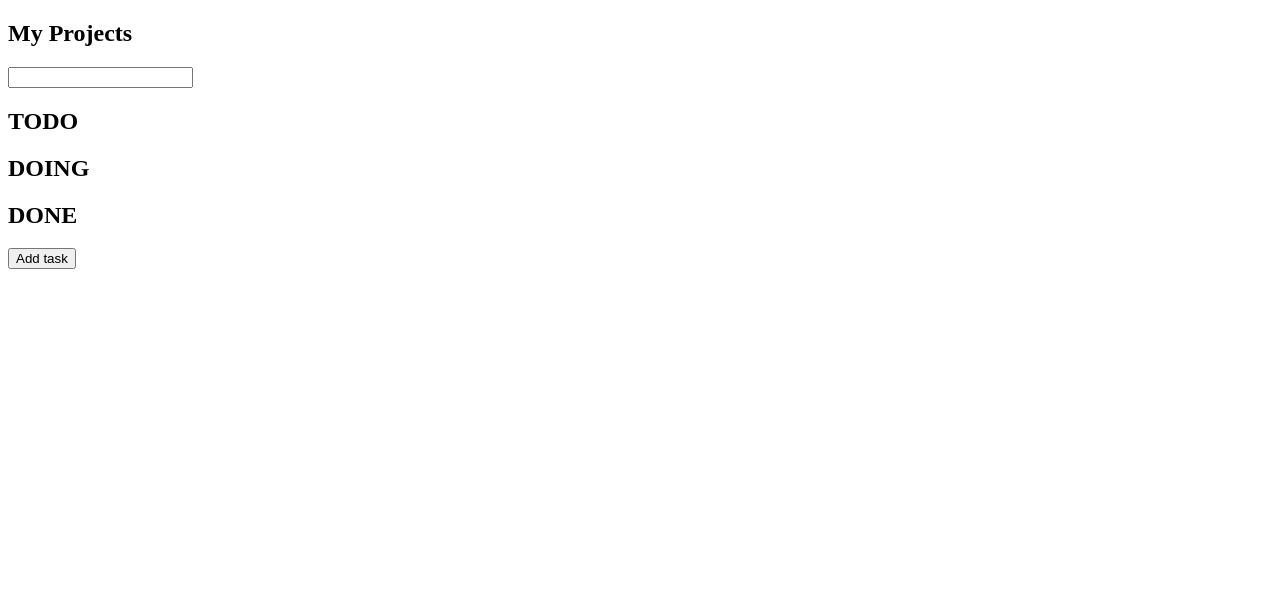
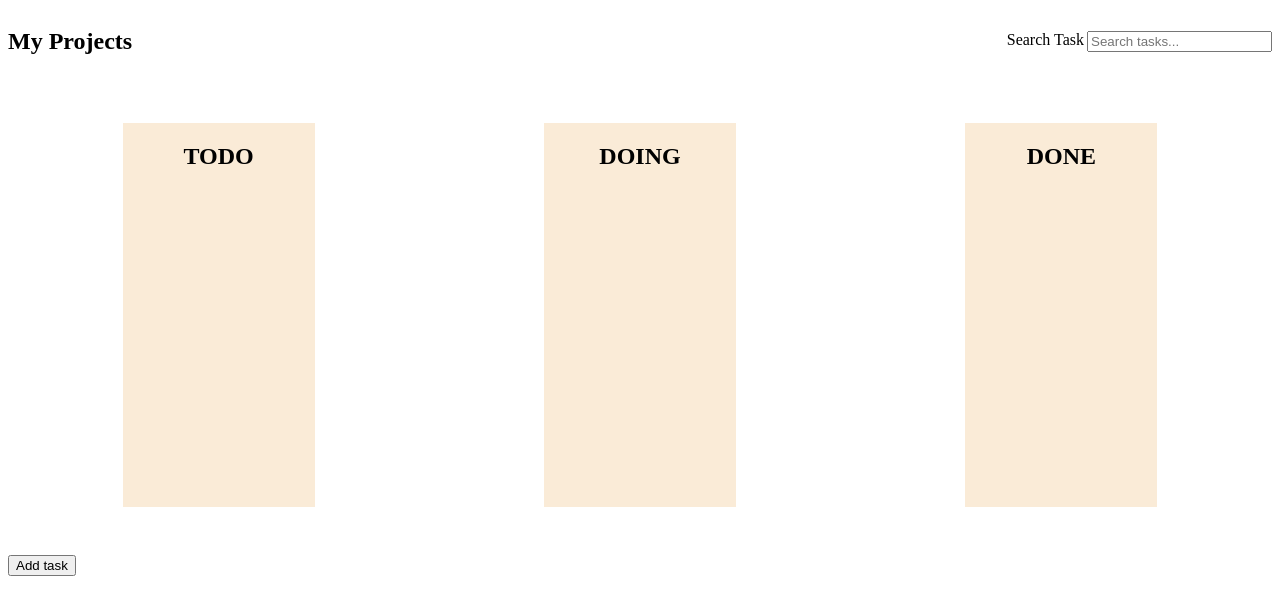
Before and after one commit to AlirezaR32/TaskForge, a plain HTML site: page index.html in a window 1280 px wide. Drawn offline with Linux system fonts and the light colour scheme.

Commit message:
feat: create initial UI structure

```diff
--- a/index.html
+++ b/index.html
@@ -1,30 +1,40 @@
 <!DOCTYPE html>
 <html lang="en">
+
 <head>
     <meta charset="UTF-8">
     <meta name="viewport" content="width=device-width, initial-scale=1.0">
-    <title>Document</title>
+    <title>TaskForge</title>
     <link rel="stylesheet" href="src/style.css">
 </head>
+
 <body>
     <header>
         <nav>
             <h1>My Projects</h1>
+            <div class="search-box">
+                <label for="search">Search Task</label>
                 <form action="#">
-                <input type="text">
+                    <input id="search" name="search" type="search" placeholder="Search tasks...">
                 </form>
+            </div>
         </nav>
     </header>
     <main>
-        <section>
+        <div class="task-board">
+            <section class="card">
                 <h2>TODO</h2>
+                <div class="task-list"></div>
             </section>
-        <section>
+            <section class="card">
                 <h2>DOING</h2>
+                <div class="task-list"></div>
             </section>
-        <section>
+            <section class="card">
                 <h2>DONE</h2>
+                <div class="task-list"></div>
             </section>
+        </div>
         <div>
             <button>Add task</button>
         </div>
@@ -33,4 +43,5 @@
 
     <script src="src/main.js"></script>
 </body>
+
 </html>
--- a/src/style.css
+++ b/src/style.css
@@ -0,0 +1,23 @@
+nav{
+    display: flex;
+    align-items: center;
+    justify-content: space-between;
+}
+.search-box{
+    display: flex;
+    gap: 3px;
+}
+
+.task-board{
+    display: flex;
+    justify-content: space-around;
+    margin: 3rem 0;
+
+}
+
+.card{
+    background-color: antiquewhite;
+    width: 12rem;
+    height: 24rem;
+    text-align: center;
+}
```
Also changed, not shown: src/model/task.js (line endings or trailing spaces). Lines whose indentation alone changed are shown as unchanged.
